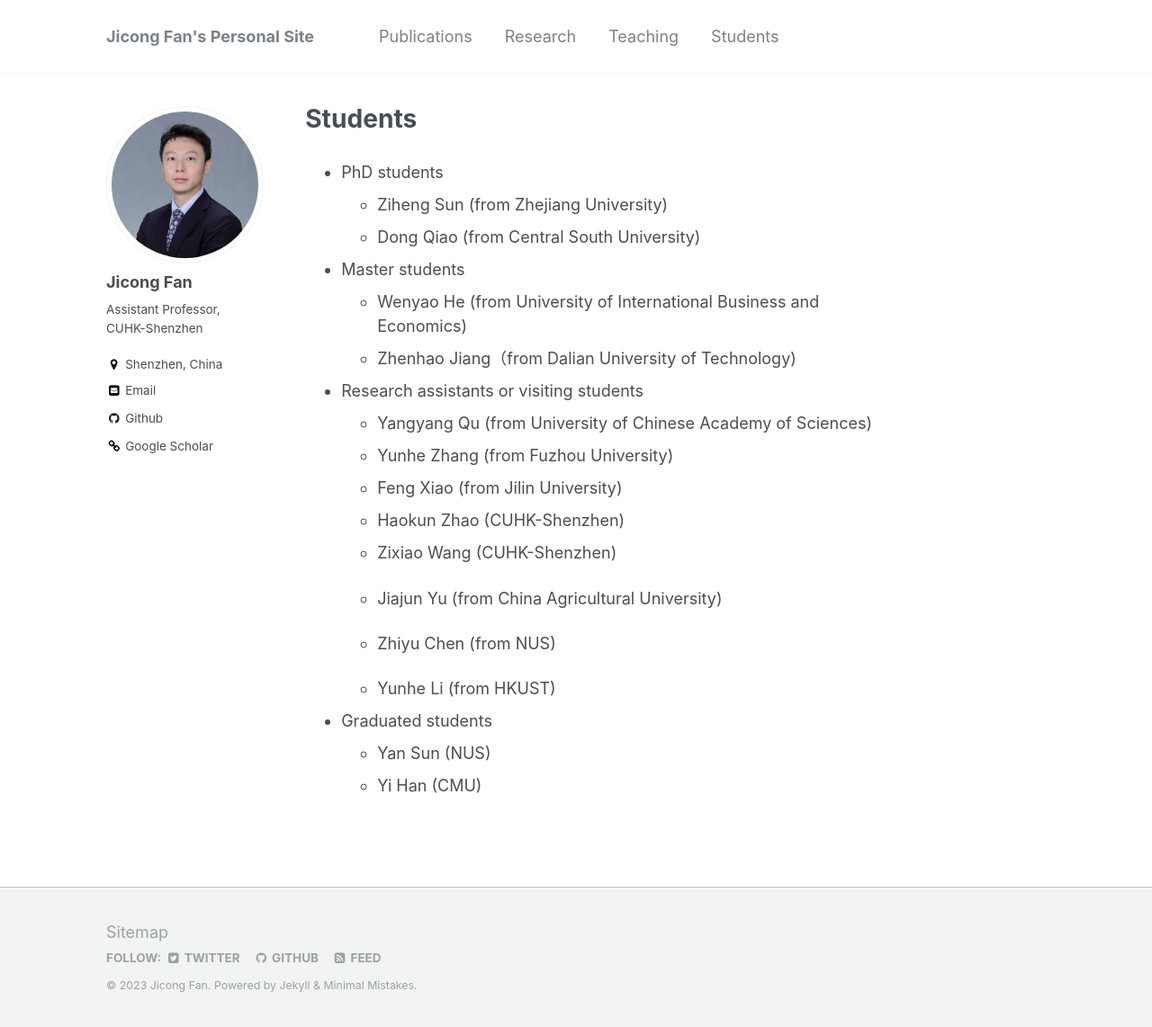
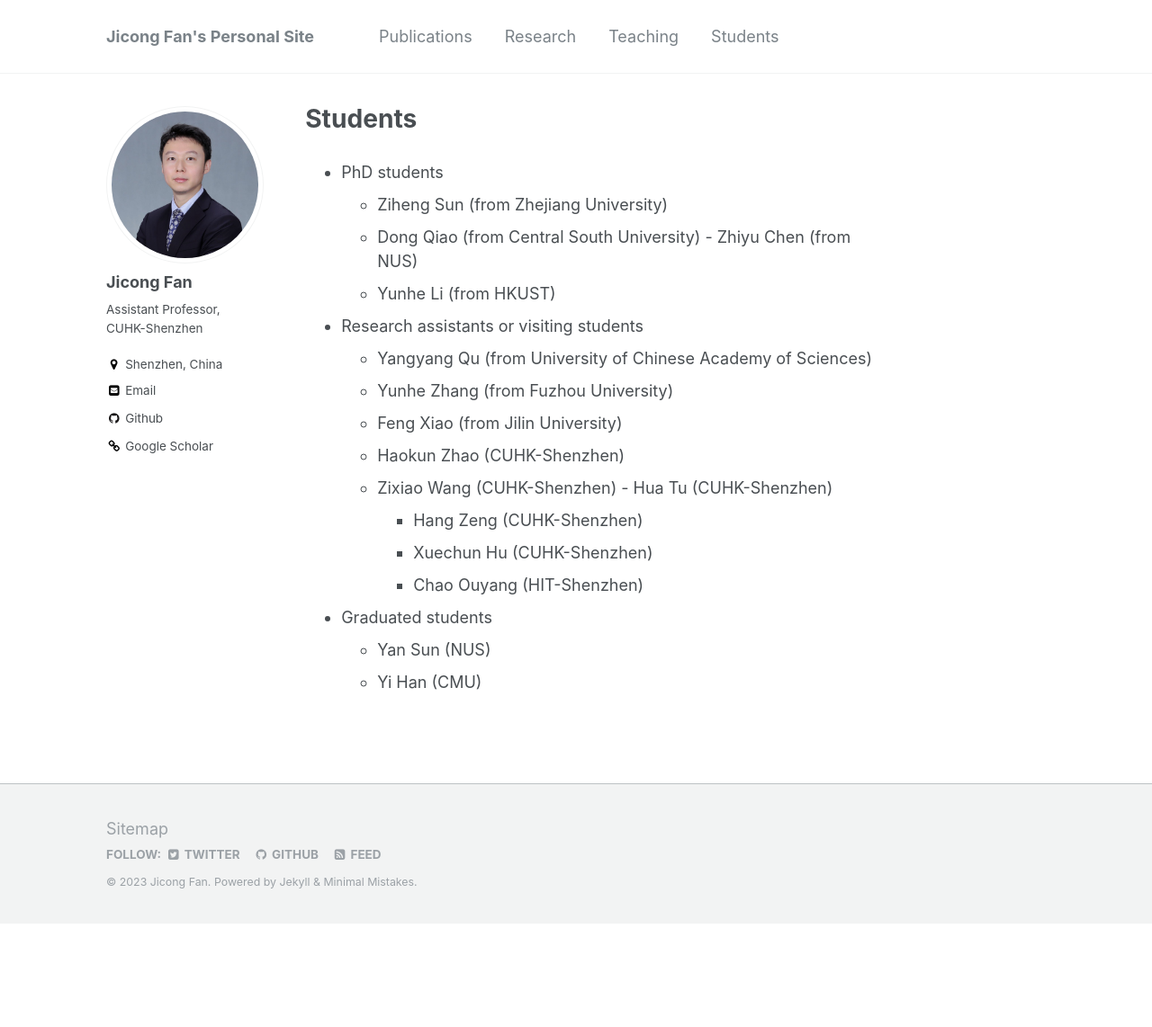
Before and after one commit to jicongfan/jicongfan.github.io, a Jekyll site: the page built from _pages/students.md, in a window 1280 px wide and 1142 px high. Shown: the whole window at 90% size. Built offline with Jekyll 4.4.1, drawn with Linux system fonts in a browser that asks for light colours.

Commit message:
Update students.md

```diff
--- a/_pages/students.md
+++ b/_pages/students.md
@@ -7,10 +7,8 @@ author_profile: true
 - PhD students
 	- Ziheng Sun (from Zhejiang University)
 	- Dong Qiao (from Central South University)
-
-- Master students
-	- Wenyao He (from University of International Business and Economics)
-	- Zhenhao Jiang（from Dalian University of Technology)
+   	- Zhiyu Chen (from NUS)
+	- Yunhe Li (from HKUST)
 
 - Research assistants or visiting students
 	- Yangyang Qu (from University of Chinese Academy of Sciences)
@@ -18,12 +16,10 @@ author_profile: true
 	- Feng Xiao (from Jilin University)
 	- Haokun Zhao (CUHK-Shenzhen)
 	- Zixiao Wang (CUHK-Shenzhen)
-
-	- Jiajun Yu (from China Agricultural University)
-
-	- Zhiyu Chen (from NUS)
-
-	- Yunhe Li (from HKUST)
+ 	- Hua Tu (CUHK-Shenzhen)
+  	- Hang Zeng (CUHK-Shenzhen)
+  	- Xuechun Hu (CUHK-Shenzhen)
+  	- Chao Ouyang (HIT-Shenzhen)
 
 - Graduated students
 	- Yan Sun (NUS)
```
